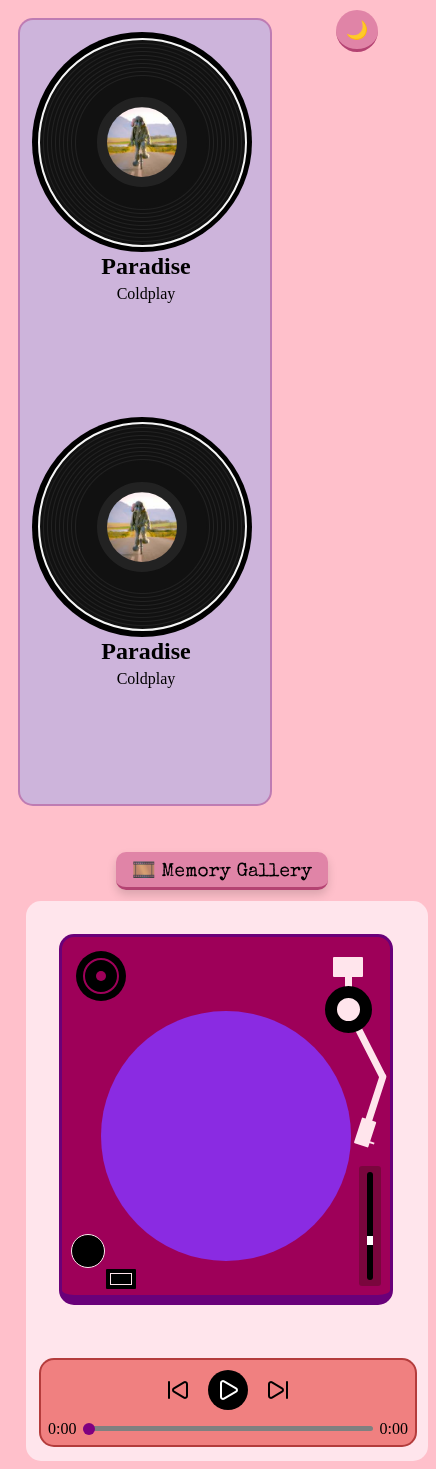
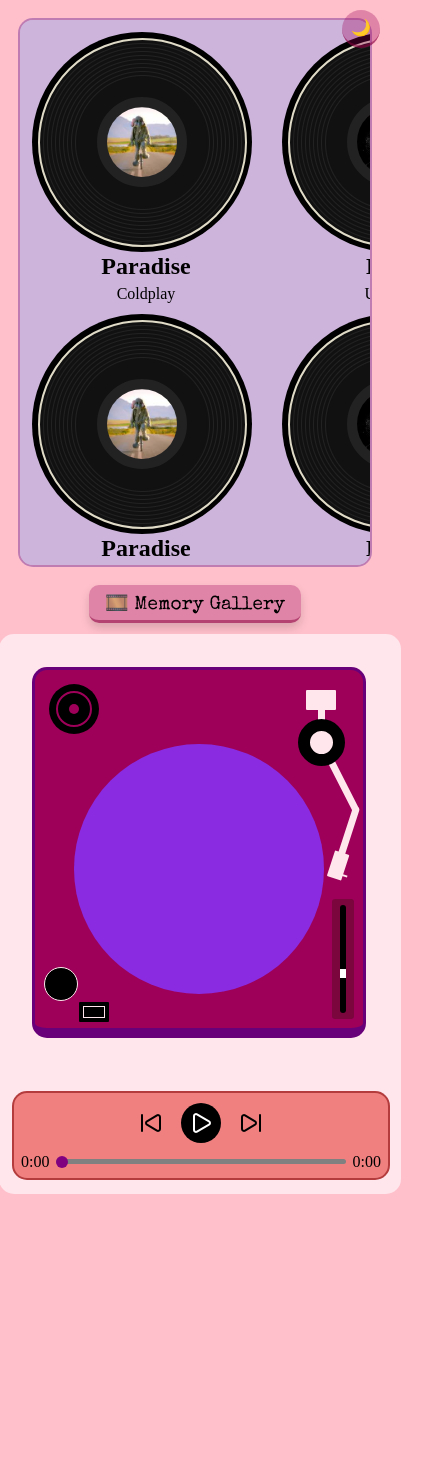
Before and after one commit to PranetSolkar/Birthday-Music-Player, a React (Vite) app: page / in a window 390 px wide. Shown: the whole page, 436 px wide, since content can reach past the window. After the commit the page ends 1212 px from the top, so only its background shows below. Built offline with nearby package versions, Linux system fonts and the light colour scheme; the HTML template or start-up script is replaced by a standard one; a web font is replaced by a local one.

Commit message:
Phase 1 - Responsive page layout complete

```diff
--- a/src/components/NewGramophone/Player.module.css
+++ b/src/components/NewGramophone/Player.module.css
@@ -45,7 +45,7 @@
     height: 205px;
     border-radius: 50%;
     background: repeating-radial-gradient( circle, #111 0px, #111 2px, #222 3px, #111 4px);
-    border: 2px solid whitesmoke;
+    border: 2px solid #e0dbc7;
     display: flex;
     align-items: center;
     justify-content: center;
--- a/src/components/Vinyl/VinylDisc.module.css
+++ b/src/components/Vinyl/VinylDisc.module.css
@@ -37,7 +37,7 @@
     height: 205px;
     border-radius: 50%;
     background: repeating-radial-gradient( circle, #111 0px, #111 2px, #222 3px, #111 4px);
-    border: 2px solid whitesmoke;
+    border: 2px solid #e0dbc7;
     display: flex;
     align-items: center;
     justify-content: center;
--- a/src/index.css
+++ b/src/index.css
@@ -329,3 +329,165 @@
 .themeSwitch:active{
     transform:scale(.95);
 }
+
+
+
+/* =========================================================
+                PHASE 1 — RESPONSIVE LAYOUT
+========================================================= */
+
+/* ---------- Large Laptop ---------- */
+
+@media (max-width:1200px){
+
+    .mainContainer{
+
+        justify-content:center;
+        align-items:flex-start;
+        gap:32px;
+        padding:20px;
+        box-sizing:border-box;
+
+    }
+
+    .contentArea{
+
+        width:95vw;
+        max-width:900px;
+        height:75vh;
+        margin:0;
+
+    }
+
+    .songContainer1,
+    .songContainerHidden,
+    .galleryVisible,
+    .galleryHidden{
+
+        width:100%;
+        height:100%;
+        box-sizing:border-box;
+
+    }
+
+    .rightPanel{
+
+        margin:0;
+        display:flex;
+        flex-direction:column;
+        align-items:center;
+
+    }
+
+}
+
+
+/* ---------- Tablet ---------- */
+
+@media (max-width:900px){
+
+    .mainContainer{
+
+        flex-direction:column;
+        align-items:center;
+        gap:24px;
+        padding:18px;
+
+    }
+
+    .contentArea{
+
+        width:95vw;
+        max-width:95vw;
+        height:70vh;
+        margin:0 auto;
+        box-sizing:border-box;
+
+    }
+
+    .songContainer1,
+    .songContainerHidden,
+    .galleryVisible,
+    .galleryHidden{
+
+        width:100%;
+        height:100%;
+
+    }
+
+    .rightPanel{
+
+        width:95vw;
+        margin:0;
+        display:flex;
+        align-items:center;
+        justify-content:center;
+
+    }
+
+}
+
+
+/* ---------- Mobile ---------- */
+
+@media (max-width:600px){
+
+    body{
+
+        overflow-x:hidden;
+
+    }
+
+    .mainContainer{
+        flex-direction:column;
+        align-items:center;
+        gap:18px;
+        padding:10px;
+
+    }
+
+    .contentArea{
+
+        width:100%;
+        height:65vh;
+        margin:0;
+        padding:10px;
+        box-sizing:border-box;
+
+    }
+
+    .songContainer1,
+    .songContainerHidden,
+    .galleryVisible,
+    .galleryHidden{
+
+        width:100%;
+        height:100%;
+
+    }
+
+    .rightPanel{
+
+        width:100%;
+        margin:0;
+        display:flex;
+        justify-content:center;
+        align-items:center;
+
+    }
+
+    .themeSwitch{
+
+        width:38px;
+        height:38px;
+        font-size:16px;
+        top:10px;
+        right:10px;
+
+    }
+
+}
+
+/* *{
+    outline:1px solid red;
+} */
```
